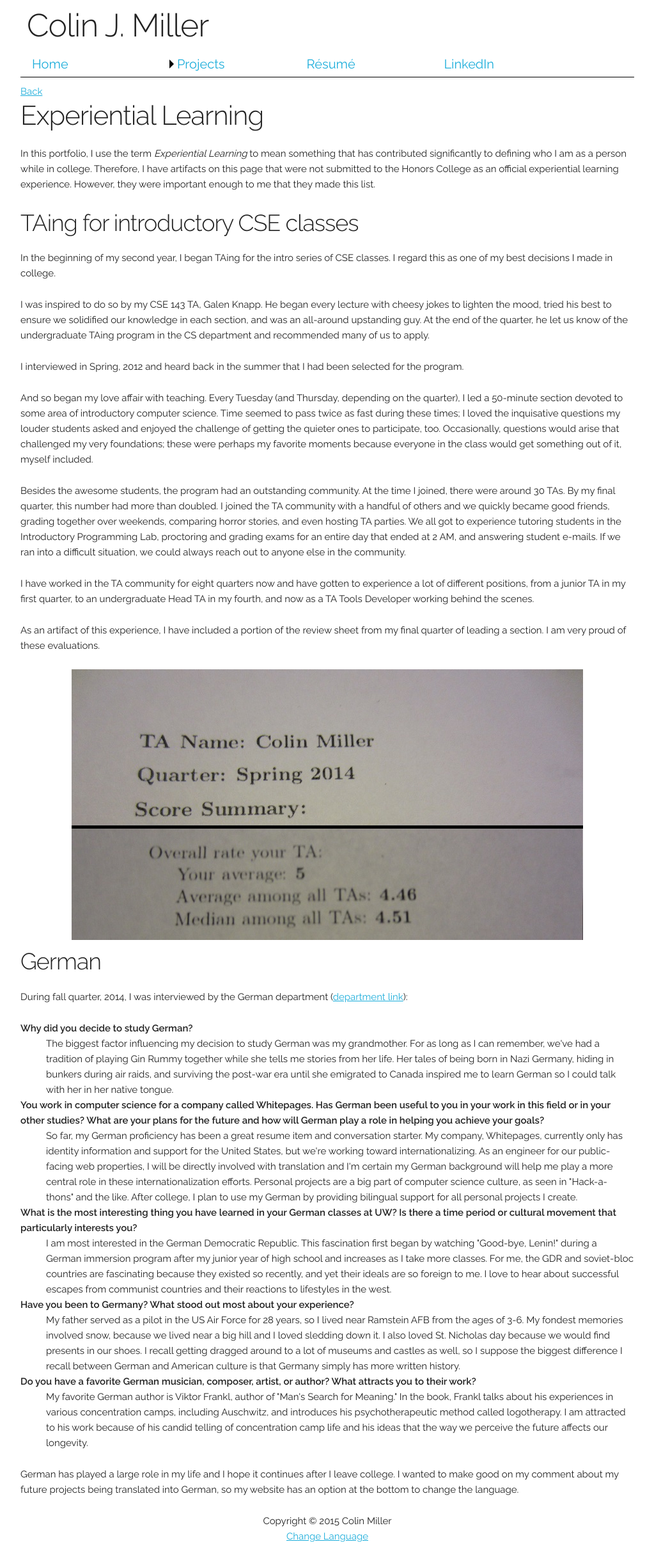
After one commit to colinjmiller/cjmil.com, a PHP site: page /portfolio/experiential/ in a window 1280 px wide. The commit adds this page. Shown: the whole page at 64% size, without its empty margins (128-1151 px from the left). Run offline with PHP 8.4, Linux system fonts and the light colour scheme; some libraries are stand-ins or nearby versions.

Commit message:
Adding a lot of content

```diff
--- a/css/style-all.scss
+++ b/css/style-all.scss
@@ -148,6 +148,15 @@ footer {
 
 .portfolio {
 
+  dt {
+    font-weight: bold;
+  }
+
+  .klass img {
+    display: block;
+    margin: 1rem auto;
+  }
+
   #learning-img {
     display: block;
     margin: auto;
@@ -158,5 +167,9 @@ footer {
 
   nav ul {
     list-style: none;
+
+    li {
+      text-align: center;
+    }
   }
 }
--- a/css/style.css
+++ b/css/style.css
@@ -574,6 +574,11 @@ footer {
     margin-bottom: 0;
     clear: both; }
 
+.portfolio dt {
+  font-weight: bold; }
+.portfolio .klass img {
+  display: block;
+  margin: 1rem auto; }
 .portfolio #learning-img {
   display: block;
   margin: auto;
@@ -582,6 +587,8 @@ footer {
   margin-bottom: 2.5rem; }
 .portfolio nav ul {
   list-style: none; }
+  .portfolio nav ul li {
+    text-align: center; }
 
 /* Larger than mobile */
 /* Larger than phablet (also point when grid becomes active) */
--- /dev/null
+++ b/portfolio/experiential/german.php
@@ -0,0 +1,54 @@
+<p>During fall quarter, 2014, I was interviewed by the German department (<a href="http://germanics.washington.edu/news/2015/01/09/undergraduate-student-profiles-meet-colin-miller" target="_blank">department link</a>):</p>
+<dl>
+  <dt>
+    Why did you decide to study German?
+  </dt>
+  <dd>
+    The biggest factor influencing my decision to study German was my grandmother.
+    For as long as I can remember, we've had a tradition of playing Gin Rummy together while she tells me stories from her life.
+    Her tales of being born in Nazi Germany, hiding in bunkers during air raids, and surviving the post-war era until she emigrated
+    to Canada inspired me to learn German so I could talk with her in her native tongue.
+  </dd>
+  <dt>
+    You work in computer science for a company called Whitepages.  Has German been useful to you in your work in this field or in your other studies?
+    What are your plans for the future and how will German play a role in helping you achieve your goals?
+  </dt>
+  <dd>
+    So far, my German proficiency has been a great resume item and conversation starter.
+    My company, Whitepages, currently only has identity information and support for the United States, but we're working toward internationalizing.
+    As an engineer for our public-facing web properties, I will be directly involved with translation and I'm certain my German background will help me
+    play a more central role in these internationalization efforts.  Personal projects are a big part of computer science culture, as seen in "Hack-a-thons" and the like.
+    After college, I plan to use my German by providing bilingual support for all personal projects I create.
+  </dd>
+  <dt>
+    What is the most interesting thing you have learned in your German classes at UW?
+    Is there a time period or cultural movement that particularly interests you?
+  </dt>
+  <dd>
+    I am most interested in the German Democratic Republic.
+    This fascination first began by watching "Good-bye, Lenin!" during a German immersion program after my junior year of high school and increases as I take more classes.
+    For me, the GDR and soviet-bloc countries are fascinating because they existed so recently, and yet their ideals are so foreign to me.
+    I love to hear about successful escapes from communist countries and their reactions to lifestyles in the west.
+  </dd>
+  <dt>
+    Have you been to Germany?  What stood out most about your experience?
+  </dt>
+  <dd>
+    My father served as a pilot in the US Air Force for 28 years, so I lived near Ramstein AFB from the ages of 3-6.
+    My fondest memories involved snow, because we lived near a big hill and I loved sledding down it.  I also loved St. Nicholas day because we would find presents in our shoes.
+    I recall getting dragged around to a lot of museums and castles as well,
+    so I suppose the biggest difference I recall between German and American culture is that Germany simply has more written history.
+  </dd>
+  <dt>
+    Do you have a favorite German musician, composer, artist, or author?  What attracts you to their work?
+  </dt>
+  <dd>
+    My favorite German author is Viktor Frankl, author of "Man's Search for Meaning."
+    In the book, Frankl talks about his experiences in various concentration camps, including Auschwitz, and introduces his psychotherapeutic method called logotherapy.
+    I am attracted to his work because of his candid telling of concentration camp life and his ideas that the way we perceive the future affects our longevity.
+  </dd>
+</dl>
+<p>
+  German has played a large role in my life and I hope it continues after I leave college. I wanted to make good on my comment about my future projects being translated
+  into German, so my website has an option at the bottom to change the language.
+</p>
--- /dev/null
+++ b/portfolio/experiential/index.php
@@ -0,0 +1,30 @@
+<?php
+
+  require_once("{$_SERVER['DOCUMENT_ROOT']}/view-logic/views.php");
+
+?>
+<?= View::header_logic("Experiential Learning | Honors Portfolio") ?>
+  <?= View::navigation_bar("Projects") ?>
+    <div class="portfolio container">
+      <a href="..">Back</a>
+      <h2>Experiential Learning</h2>
+      <p>
+        In this portfolio, I use the term <em>Experiential Learning</em> to mean something that has contributed significantly to defining who I am as a person while in college.
+        Therefore, I have artifacts on this page that were not submitted to the Honors College as an official experiential learning experience.
+        However, they were important enough to me that they made this list.
+      </p>
+      <section>
+        <h3>TAing for introductory CSE classes</h3>
+        <div class="klass">
+          <?php include_once ('ta.php') ?>
+        </div>
+      </section>
+      <section>
+        <h3>German</h3>
+        <div class="klass">
+          <?php include_once ('german.php') ?>
+        </div>
+      </section>
+      <h3>
+    </div>
+<?= View::footer_logic() ?>
--- a/portfolio/experiential/ta.html
+++ /dev/null
@@ -1,6 +0,0 @@
-<h2>Experiential Learning: TAing Introductory Computer Science</h2>
-<p>In the beginning of my second year, I began TAing for the intro series of CSE classes. I regard this as one of my best decisions I made in college.</p>
-<p>I was inspired to do so by my CSE 143 TA, Galen Knapp. He began every lecture with cheesy jokes to lighten the mood, tried his best to ensure we solidified our knowledge in each section, and was an all-around upstanding guy. At the end of the quarter, he let us know of the undergraduate TAing program in the CS department and recommended many of us to apply.</p>
-<p>I interviewed in Spring, 2012 and heard back in the summer that I had been selected for the program.</p>
-<p>And so began my love affair with teaching. Every Tuesday (and Thursday, depending on the quarter), I led a 50-minute section devoted to some area of introductory computer science. Time seemed to pass twice as fast during these times; I loved the inquisative questions my louder students asked and enjoyed the challenge of getting the quieter ones to participate in class. Occasionally, questions would arise that challenged my very foundations; these were perhaps my favorite moments because everyone in the class would get something out of it, myself included.</p>
-<p>Besides the awesome students, the program had an outstanding community. At the time I joined, there were around 30 TAs.</p>
--- /dev/null
+++ b/portfolio/experiential/ta.php
@@ -0,0 +1,8 @@
+<p>In the beginning of my second year, I began TAing for the intro series of CSE classes. I regard this as one of my best decisions I made in college.</p>
+<p>I was inspired to do so by my CSE 143 TA, Galen Knapp. He began every lecture with cheesy jokes to lighten the mood, tried his best to ensure we solidified our knowledge in each section, and was an all-around upstanding guy. At the end of the quarter, he let us know of the undergraduate TAing program in the CS department and recommended many of us to apply.</p>
+<p>I interviewed in Spring, 2012 and heard back in the summer that I had been selected for the program.</p>
+<p>And so began my love affair with teaching. Every Tuesday (and Thursday, depending on the quarter), I led a 50-minute section devoted to some area of introductory computer science. Time seemed to pass twice as fast during these times; I loved the inquisative questions my louder students asked and enjoyed the challenge of getting the quieter ones to participate, too. Occasionally, questions would arise that challenged my very foundations; these were perhaps my favorite moments because everyone in the class would get something out of it, myself included.</p>
+<p>Besides the awesome students, the program had an outstanding community. At the time I joined, there were around 30 TAs. By my final quarter, this number had more than doubled. I joined the TA community with a handful of others and we quickly became good friends, grading together over weekends, comparing horror stories, and even hosting TA parties. We all got to experience tutoring students in the Introductory Programming Lab, proctoring and grading exams for an entire day that ended at 2 AM, and answering student e-mails. If we ran into a difficult situation, we could always reach out to anyone else in the community.</p>
+<p>I have worked in the TA community for eight quarters now and have gotten to experience a lot of different positions, from a junior TA in my first quarter, to an undergraduate Head TA in my fourth, and now as a TA Tools Developer working behind the scenes.</p>
+<p>As an artifact of this experience, I have included a portion of the review sheet from my final quarter of leading a section. I am very proud of these evaluations.</p>
+<img src="/images/ta_totals.jpg" alt="TA Evaluation Sheet" />
--- a/portfolio/sophomore/index.php
+++ b/portfolio/sophomore/index.php
@@ -14,11 +14,11 @@
         received. However, I also began TAing introductory CSE courses this quarter and consider this one of the best decisions of my life at UW. Overall, the year was filled with ups and down and helped
         me become who I am today.
       </p>
-      <div class="quarter">
+      <section>
         <h3>Autumn Quarter, 2011</h3>
         <div class="klass">
           <?php include_once ('phys121.php') ?>
         </div>
-      </div>
+      </section>
     </div>
 <?= View::footer_logic() ?>
```
Also changed, not shown: portfolio/freshman/index.php (+7 -7 lines), portfolio/index.php (+11 -8 lines), portfolio/senior/honors230a.php (added, +32 -0 lines), portfolio/senior/index.php (+13 -3 lines), images/pigeon.jpg (added), images/ta_totals.jpg (added).
